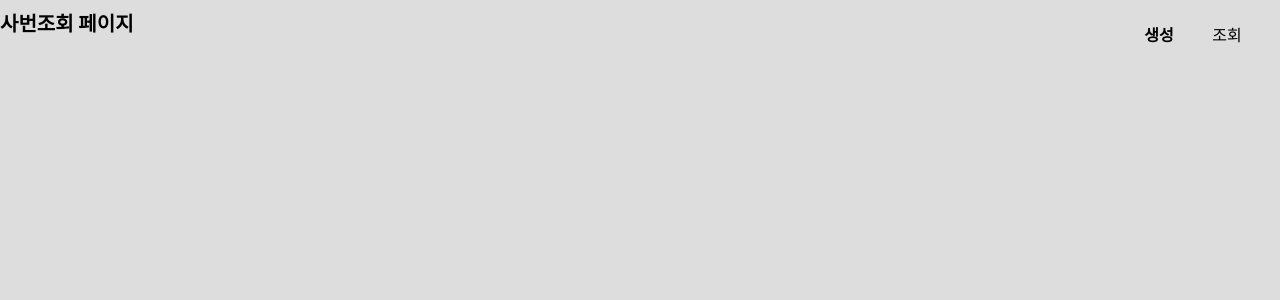
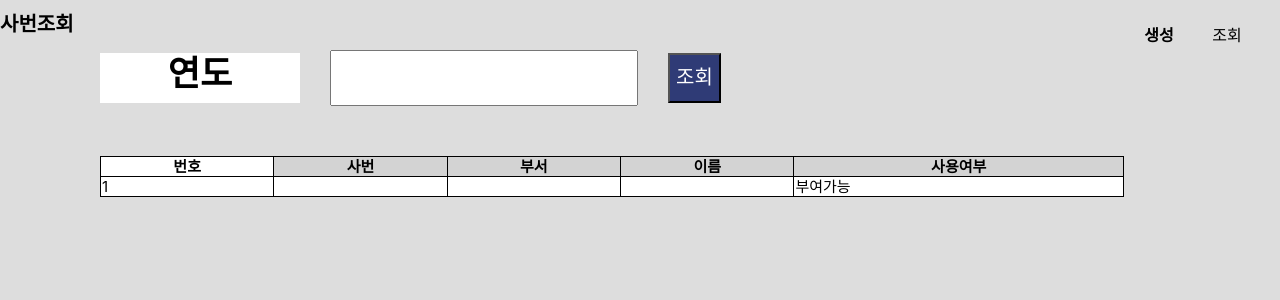
Before and after one commit to developerbugi/PMS-Project, a React (Create React App) app in the folder frontend/: page /join in a window 1280 px wide. Shown: the top 300 px of the page. Built offline with nearby package versions, Linux system fonts and the light colour scheme.

Commit message:
사번조회 틀

```diff
--- a/frontend/src/pages/JoinEmployeePage.js
+++ b/frontend/src/pages/JoinEmployeePage.js
@@ -1,12 +1,109 @@
-import React from "react";
+import React, { useEffect, useState } from 'react';
 import styled from "styled-components";
 
 const HumanSearchPage = () => {
+
+  const [formData, setFormData] = useState([
+    {
+      name: "",
+      employeeNumber: "",
+      department: "",
+      isActive: ""
+  }
+  ]);
+
   return (
     <>
-      <h1>사번조회 페이지</h1>
+      <h1>사번조회</h1>
+      <div style={{ display: 'flex', alignItems: 'center'}}>
+        <div style =
+        {{
+          fontSize : '35px' ,
+          fontWeight : 'bold',
+          backgroundColor : 'white',
+          width : '200px',
+          height : '50px',
+          textAlign : 'center',
+          marginLeft: '100px'
+        }} >
+          연도
+        </div>
+        <input style = {{
+          height : '50px',
+          width : '300px',
+          fontSize: '20px',
+          fontWeight: '1000',
+          color: '#262626',
+          marginLeft: '30px'
+        }}>
+        </input>
+
+        <button style = {{
+          height : '50px',
+          fontSize: '20px',
+          marginLeft: '30px',
+          backgroundColor: '#2f3b76',
+          color:'white'
+        }}>조회</button>
+
+      </div>
+
+      <div style=
+      {{
+        overflowY: 'auto',
+        maxHeight: '500px'
+      }}>
+
+      <table style={{
+        width: '80%',
+        borderCollapse: 'collapse',
+        marginTop : '50px',
+        marginLeft: '50px',
+        fontSize: '15px',
+        marginLeft: '100px',
+        marginBottom: '100px',
+        backgroundColor : 'white'
+        }}>
+        <thead>
+          <tr>
+            <th style={{ border: '1px solid black' }}>번호</th>
+            <th style={{
+              border: '1px solid black',
+              backgroundColor : 'lightgray'
+              }}>사번</th>
+            <th style={{
+              border: '1px solid black',
+              backgroundColor : 'lightgray'
+              }}>부서</th>
+            <th style={{
+              border: '1px solid black',
+              backgroundColor : 'lightgray'
+              }}>이름</th>
+            <th style={{
+              border: '1px solid black',
+              backgroundColor : 'lightgray'
+              }}>사용여부</th>
+          </tr>
+        </thead>
+        <tbody>
+          {formData.map((item, index) => (
+            <tr key={index}>
+              <td style={{ border: '1px solid black' }}>{index + 1}</td>
+              <td style={{ border: '1px solid black' }}>{item.employeeNumber}</td>
+              <td style={{ border: '1px solid black' }}>{item.department}</td>
+              <td style={{ border: '1px solid black' }}>{item.name}</td>
+              <td style={{ border: '1px solid black' }}>{item.isActive ? '부여불가' : '부여가능'}</td>
+            </tr>
+          ))}
+        </tbody>
+      </table>
+    </div>
+
+
     </>
   );
 };
 
+
+
 export default HumanSearchPage;
```
